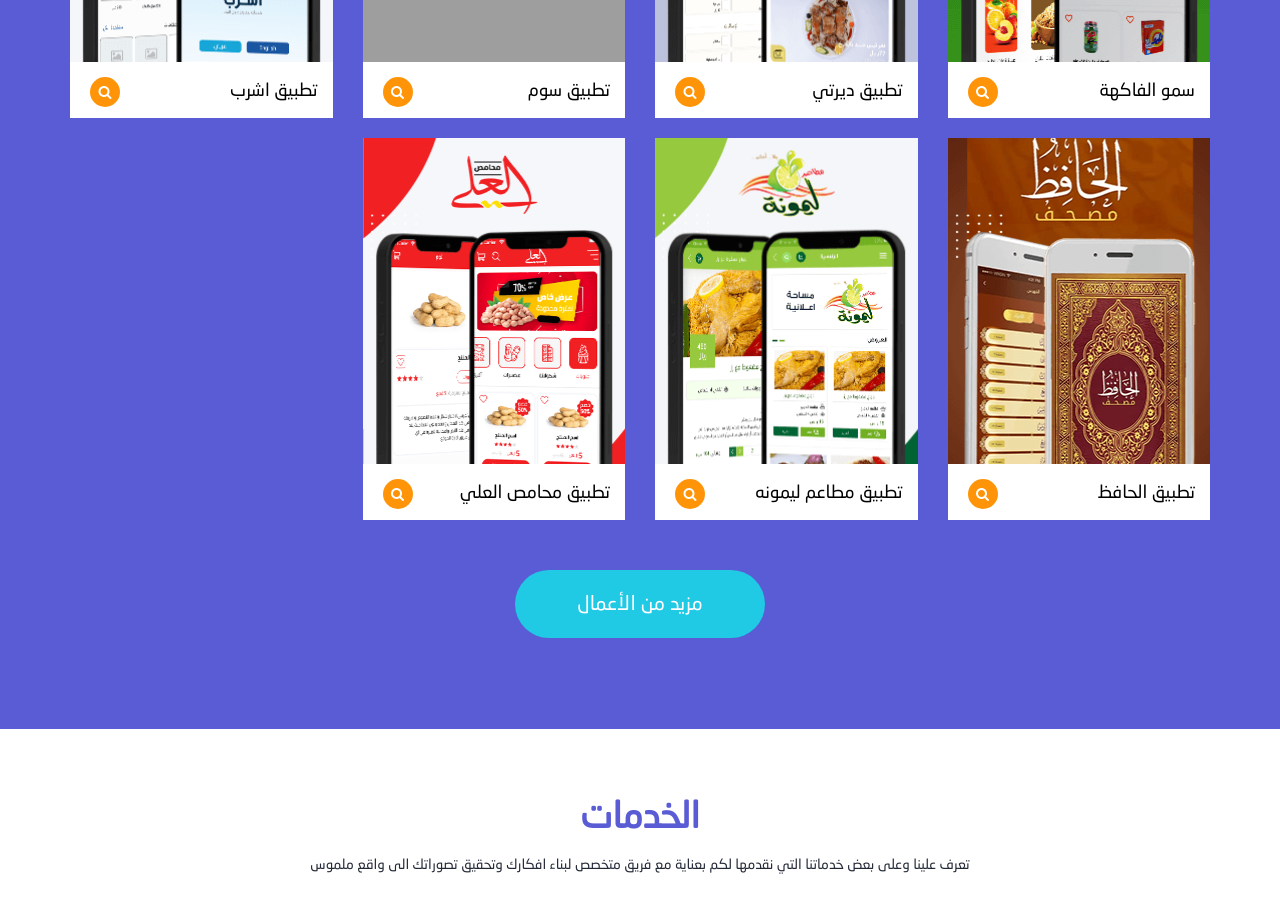
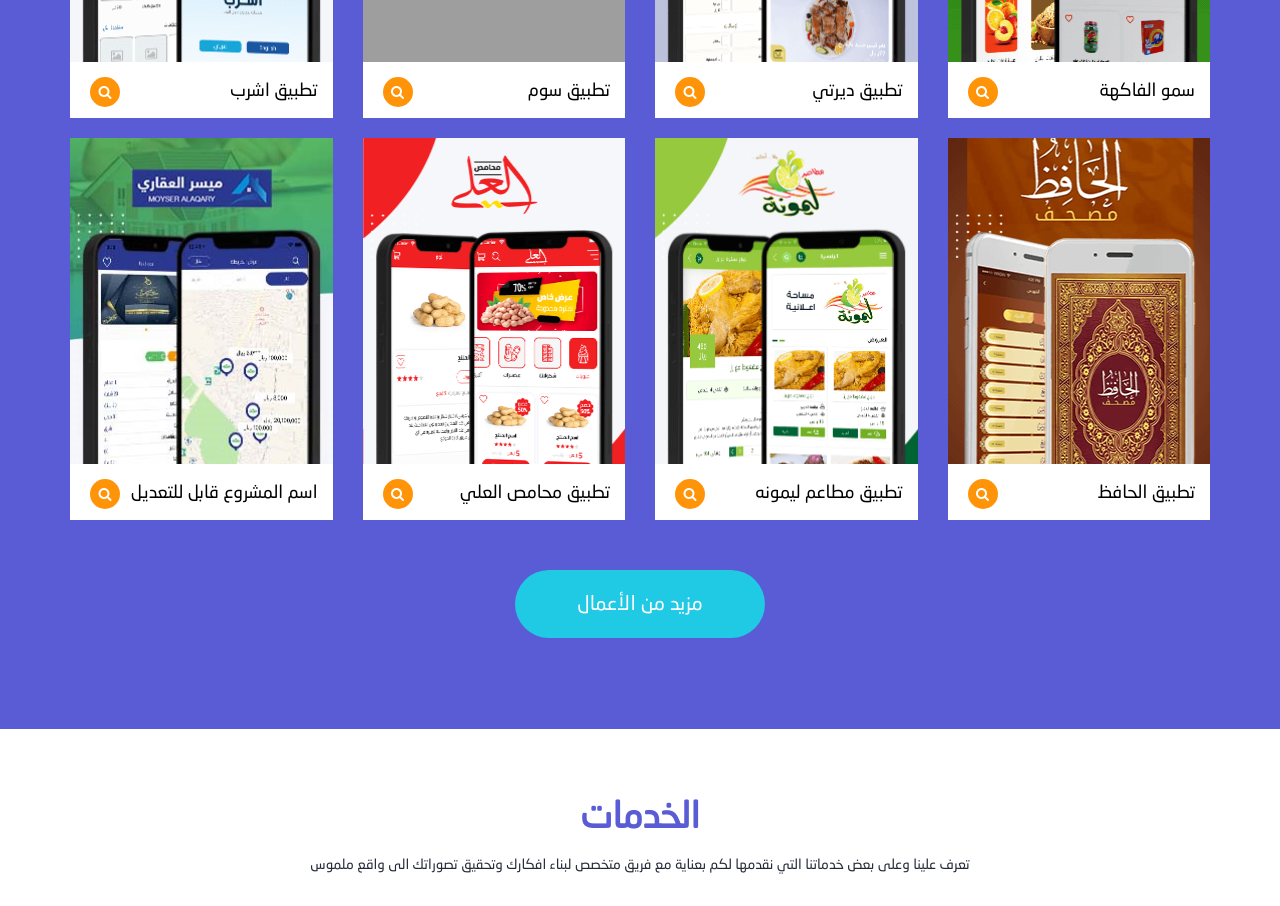
Before and after one commit to OmarAliSoliman/safhat-tatbyqat, a plain HTML site: page index.html in a window 1280 px wide. Shown: the part 3620-4526 px from the top of the page. Drawn offline with Linux system fonts and the light colour scheme; grey boxes are pictures that could not be loaded.

Commit message:
link with the work

```diff
--- a/index.html
+++ b/index.html
@@ -278,21 +278,21 @@
             </div>
           </div>
         </div>
-        <!-- <div class="col-sm-6 col-md-4 col-lg-3">
+        <div class="col-sm-6 col-md-4 col-lg-3">
           <div class="card">
-            <div class="card-img" style="background-image: url('./assets/images/work.png');">
+            <div class="card-img" style="background-image: url('./assets/images/8.png');">
               <div class="overlay">
-                <a class="funcy-box-media" href="./assets/images/work.png">
+                <a class="funcy-box-media" href="./assets/images/8.png">
                   <i class="fa fa-plus"></i>
                 </a>
               </div>
               <div class="card-info">
-                <a href="">اسم المشروع قابل للتعديل</a>
+                <a target="_blank" href="">اسم المشروع قابل للتعديل</a>
                 <i class="fa fa-search"></i>
               </div>
             </div>
           </div>
-        </div> -->
+        </div>
         <div class="col-sm-12 col-md-12 col-lg-12">
           <div class="btn-more">
             <a href="" class="btn">مزيد من الأعمال</a>
```
Also changed, not shown: assets/images/8.png (added).
